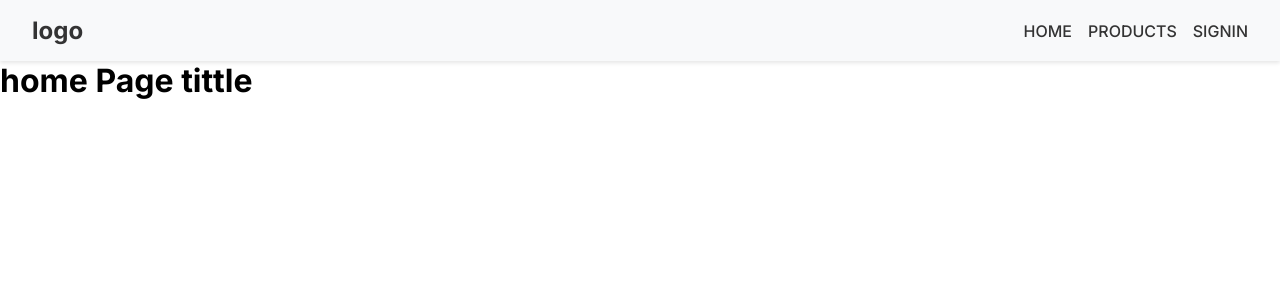
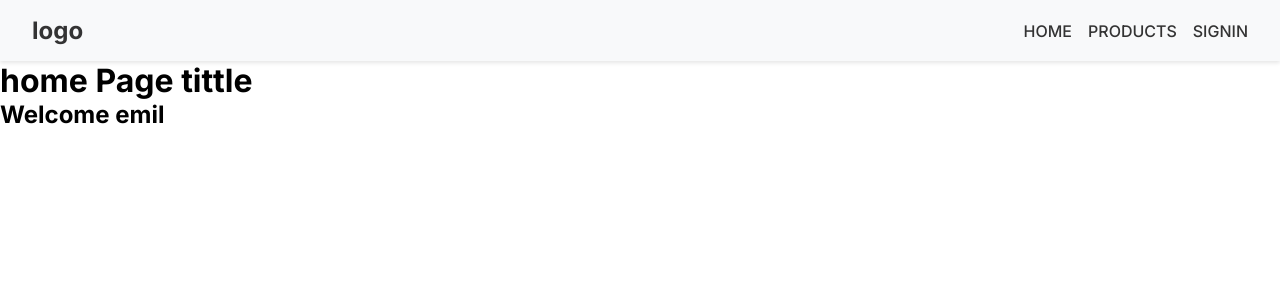
Before and after one commit to Alejandro-Bernal-M/Lovocado-front, a Next.js app: page / in a window 1280 px wide. Shown: the top 300 px of the page. Built offline with nearby package versions, Linux system fonts and the light colour scheme.

Commit message:
update state display

```diff
--- a/src/components/Homepage.tsx
+++ b/src/components/Homepage.tsx
@@ -1,11 +1,11 @@
 'use client'
 import { useAppSelector} from "../lib/hooks";
 export default function Homepage() {
-  const {name} = useAppSelector((state) => state.user);
+  const {user} = useAppSelector((state) => state.user);
   return (
     <div>
       <h1> home Page tittle</h1>
-      {name && <h2> Welcome {name}</h2>}
+      {user.firstName && <h2> Welcome {user.firstName}</h2>}
     </div>
   );
 }
```
